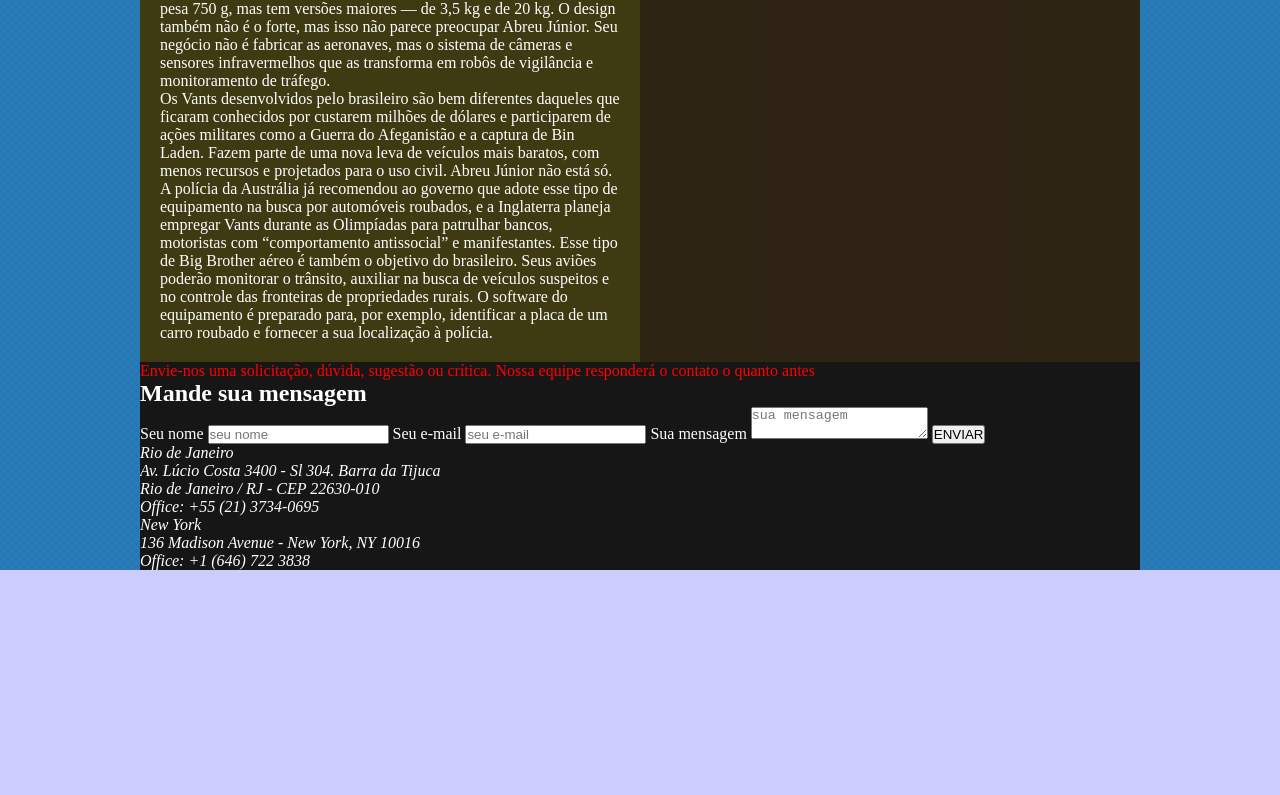
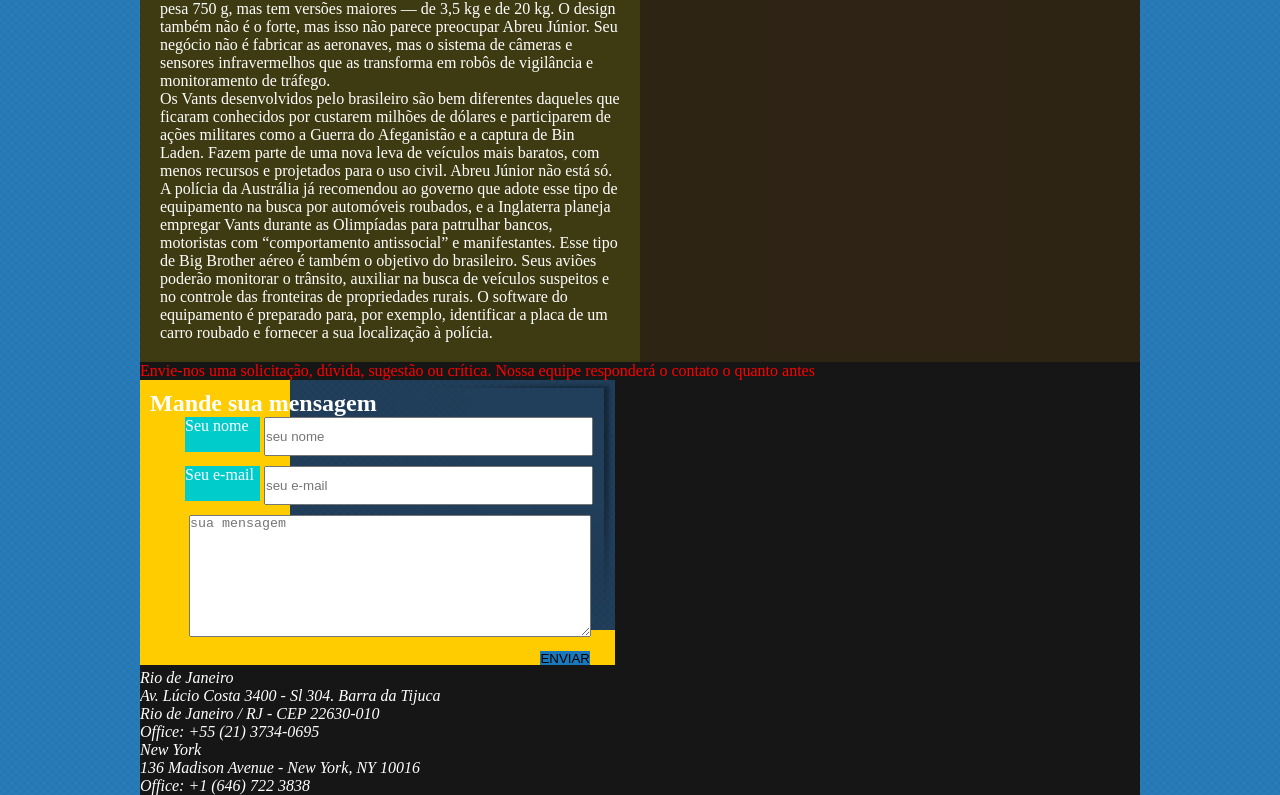
Before and after one commit to bcostab/teste_storm_security, a plain HTML site: page index.html in a window 1280 px wide. Shown: the part 1169-1964 px from the top of the page. Before the commit the page ends 1739 px from the top, so only its background shows below. Drawn offline with Linux system fonts and the light colour scheme.

Commit message:
Quinta etapa.
Aperfeiçoamento do layout: formulario.

```diff
--- a/styles.css
+++ b/styles.css
@@ -216,8 +216,49 @@ article figure img {
 		border-radius: 50%;
 	}
 	*/
-
 	footer > p{
 		color: red;
 	}
+	form#formulario {
+		display: inline-block;
+		width: 455px; /*Box-model-width: 475px;*/
+		height: 265px;/*Box-model-width: 475px;*/
+		padding: 10px;
+		overflow: hidden;
+		background: url(images/fundo_formulario.jpg) right top no-repeat #FC0;
+	}
+	form#formulario label, form#formulario input, form#formulario textarea {
+		display: inline-block;
+	}
+	form#formulario input[type="text"] {
+		width: 325px;
+		height: 35px;
+		overflow: hidden;
+		margin-bottom: 10px;
+		vertical-align: top;
+	}
+	form#formulario label {
+		width: 75px;
+		height: 35px;
+		overflow: hidden;
+		background: #0CC;
+		vertical-align: top;
+		margin-left: 35px;
+	}
+	form#formulario label[for="campo_mensagem"] {
+		width: 0px;
+		height: 0px;
+		overflow: hidden;
+	}
+	form#formulario textarea {
+		width: 400px;
+		height: 120px;
+		margin-bottom: 10px;
+	}
+	form#formulario input[type="submit"] {
+		display: block;
+		margin: 0px 15px 0px auto;
+		background: #1979bc;
+		border: none 0px transparent;
+	}
 }
```
